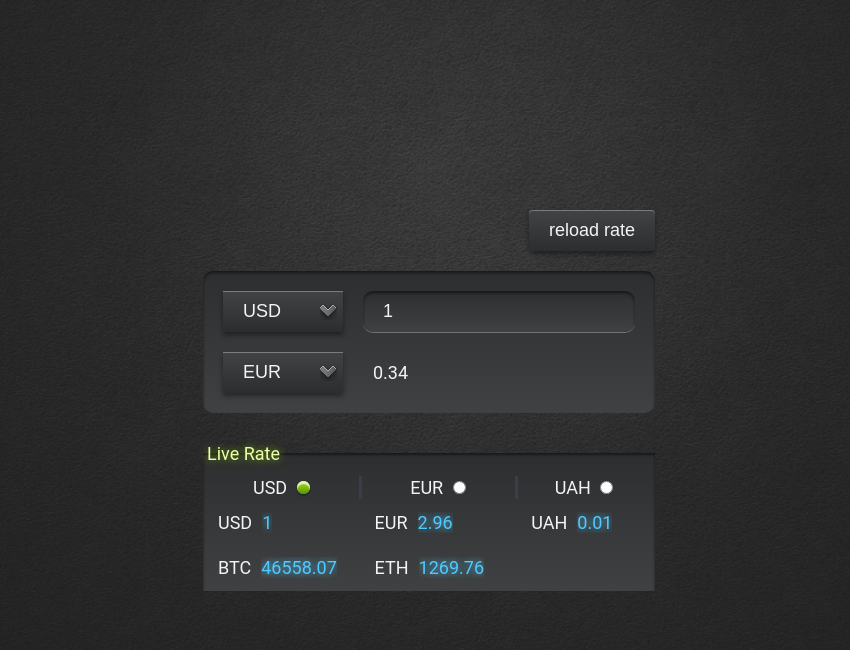
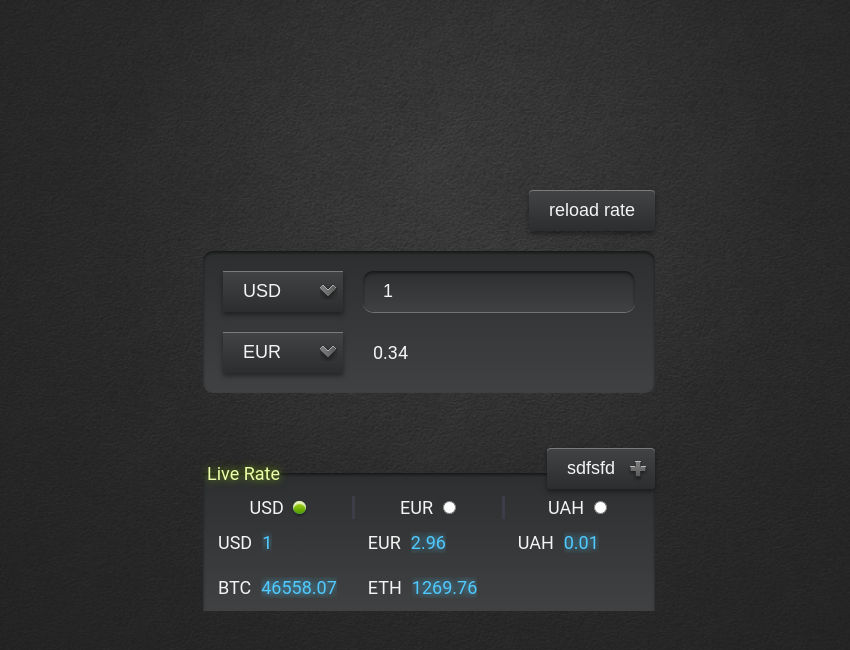
Before and after one commit to polPintero/dublemint_exchange, a Vue app: page / in a window 1280 px wide. Shown: the top 650 px of the page, without its empty margins (211-1061 px from the left). Built offline with nearby package versions, Linux system fonts and the light colour scheme; the HTML template or start-up script is replaced by a standard one.

Commit message:
added plus btn

```diff
--- a/src/App.vue
+++ b/src/App.vue
@@ -64,7 +64,7 @@ export default {
 
 .app {
   &__exchange-form {
-    margin-block-end: calc(var(--gap-double) * 2);
+    margin-block-end: calc(var(--gap-double) * 4);
   }
   &__reload-btn {
     position: relative;
--- a/src/components/ButtonComp.vue
+++ b/src/components/ButtonComp.vue
@@ -1,12 +1,20 @@
 <template>
   <span class="btn__wrap">
-    <button class="btn" :disabled="disabled" :isLoading="isLoading">
+    <button
+      class="btn"
+      :disabled="disabled"
+      :isLoading="isLoading"
+      :class="{'btn__after--padding': $slots.after || isLoading}"
+    >
       {{ label }}
     </button>
+    <div class="btn__icon" v-if="$slots.after">
+      <slot name="after"></slot>
+    </div>
     <IconComp
       v-if="isLoading"
       name="LoaderIconComp"
-      class="btn__icon"
+      class="btn__icon btn__icon--rotate"
     ></IconComp>
   </span>
 </template>
@@ -28,7 +36,7 @@ export default {
     },
     disabled: {
       type: Boolean,
-      default: true
+      default: false
     },
     isLoading: {
       type: Boolean,
@@ -42,6 +50,9 @@ export default {
 .btn {
   &__wrap {
     position: relative;
+  }
+  &__after--padding {
+    padding-right: calc(var(--gap-double) * 2);
   }
   padding: var(--gap) var(--gap-double);
   font-size: 1rem;
@@ -67,10 +78,6 @@ export default {
       inset 0px 2px 3px rgba(0, 0, 0, 0.5);
   }
 
-  &[isLoading="true"] {
-    padding-right: calc(var(--gap-double) * 2);
-  }
-
   &[disabled] {
     cursor: not-allowed;
     background: linear-gradient(180deg, #4f5254 0%, #393b3a 97.3%);
@@ -86,7 +93,9 @@ export default {
     display: block;
     width: var(--size);
     height: var(--size);
-    animation: rotating 1s linear infinite;
+    &--rotate{
+      animation: rotating 1s linear infinite;
+    }
   }
 }
 
--- /dev/null
+++ b/src/components/IconsVue/PlusIcon.vue
@@ -0,0 +1,84 @@
+<template>
+  <svg
+    width="22"
+    height="22"
+    viewBox="0 0 30 30"
+    fill="none"
+    xmlns="http://www.w3.org/2000/svg"
+  >
+    <g filter="url(#filter0_di_1_212)">
+      <path
+        fill-rule="evenodd"
+        clip-rule="evenodd"
+        d="M18 2H12V9H5V15H12V22H18V15H25V9H18V2Z"
+        fill="url(#paint0_linear_1_212)"
+      />
+    </g>
+    <defs>
+      <filter
+        id="filter0_di_1_212"
+        x="0"
+        y="0"
+        width="30"
+        height="30"
+        filterUnits="userSpaceOnUse"
+        color-interpolation-filters="sRGB"
+      >
+        <feFlood flood-opacity="0" result="BackgroundImageFix" />
+        <feColorMatrix
+          in="SourceAlpha"
+          type="matrix"
+          values="0 0 0 0 0 0 0 0 0 0 0 0 0 0 0 0 0 0 127 0"
+          result="hardAlpha"
+        />
+        <feOffset dy="3" />
+        <feGaussianBlur stdDeviation="2.5" />
+        <feColorMatrix
+          type="matrix"
+          values="0 0 0 0 0 0 0 0 0 0 0 0 0 0 0 0 0 0 0.4 0"
+        />
+        <feBlend
+          mode="normal"
+          in2="BackgroundImageFix"
+          result="effect1_dropShadow_1_212"
+        />
+        <feBlend
+          mode="normal"
+          in="SourceGraphic"
+          in2="effect1_dropShadow_1_212"
+          result="shape"
+        />
+        <feColorMatrix
+          in="SourceAlpha"
+          type="matrix"
+          values="0 0 0 0 0 0 0 0 0 0 0 0 0 0 0 0 0 0 127 0"
+          result="hardAlpha"
+        />
+        <feOffset dy="1" />
+        <feComposite in2="hardAlpha" operator="arithmetic" k2="-1" k3="1" />
+        <feColorMatrix
+          type="matrix"
+          values="0 0 0 0 1 0 0 0 0 1 0 0 0 0 1 0 0 0 0.6 0"
+        />
+        <feBlend mode="normal" in2="shape" result="effect2_innerShadow_1_212" />
+      </filter>
+      <linearGradient
+        id="paint0_linear_1_212"
+        x1="15"
+        y1="2"
+        x2="15"
+        y2="22"
+        gradientUnits="userSpaceOnUse"
+      >
+        <stop stop-color="#808181" />
+        <stop offset="1" stop-color="#5B5A5B" />
+      </linearGradient>
+    </defs>
+  </svg>
+</template>
+
+<script>
+export default {
+  name: 'PlusIcon'
+}
+</script>
--- a/src/components/IconsVue/index.js
+++ b/src/components/IconsVue/index.js
@@ -1,8 +1,10 @@
 import IconComp from './IconComp'
 import ChevronIcon from './ChevronIcon'
 import LoaderIcon from './LoaderIcon'
+import PlusIcon from './PlusIcon'
 
 export default IconComp
 
 export const ChevronIconComp = ChevronIcon
 export const LoaderIconComp = LoaderIcon
+export const PlusIconComp = PlusIcon
--- a/src/components/RealRatesTable.vue
+++ b/src/components/RealRatesTable.vue
@@ -2,6 +2,11 @@
   <form @submit.prevent class="real-rate">
     <fieldset class="real-rate__choice">
       <legend>Live Rate</legend>
+      <button-comp label="sdfsfd" class="real-rate__add-btn">
+        <template v-slot:after>
+          <IconComp name="PlusIconComp" class="dropdown__chevron"></IconComp>
+        </template>
+      </button-comp>
       <table class="real-rate__table">
         <tbody>
           <tr>
@@ -42,9 +47,18 @@
 <script>
 import { enumCurrencies } from '@/currency'
 import { splitArrOnSmallArr } from '@/utils'
+import ButtonComp from '@/components/ButtonComp.vue'
+
+import IconComp, { PlusIconComp } from '@/components/IconsVue'
 
 export default {
   name: 'RealRatesTable',
+  components: {
+    ButtonComp,
+    IconComp,
+    /* eslint-disable vue/no-unused-components */
+    PlusIconComp
+  },
   data () {
     return {
       currencies: this.$store.state.currencies,
@@ -78,6 +92,7 @@ export default {
 
 <style lang="scss">
 .real-rate {
+  position: relative;
   display: grid;
   grid-template-rows: 1fr max-content;
   width: 100%;
@@ -128,7 +143,9 @@ export default {
   &__table {
     width: 100%;
     td {
-      max-width: 120px;
+      --size: 120px;
+      max-width: var(--size);
+      width: var(--size);
     }
     &__cell {
       padding: var(--gap);
@@ -158,5 +175,14 @@ export default {
       }
     }
   }
+
+  &__add-btn {
+    &.btn__wrap {
+      position: absolute;
+      width: max-content;
+      top: -25px;
+      right: 0;
+    }
+  }
 }
 </style>
--- a/src/store/index.js
+++ b/src/store/index.js
@@ -11,6 +11,7 @@ export default createStore({
     setToUSDRate (state, payload) {
       const elem = state.currencies[payload.name]
       if (!elem) return
+      // elem.toUSD = payload.value
       elem.setRateToUSD(payload.value * Math.random())
     }
   },
@@ -26,6 +27,11 @@ export default createStore({
       Object.keys(result).forEach((name) => {
         commit('setToUSDRate', { name, value: result[name] })
       })
+      // await new Promise((resolve) => {
+      //   setTimeout(() => {
+      //     resolve()
+      //   }, 4000)
+      // })
       return result
     }
   },
```
